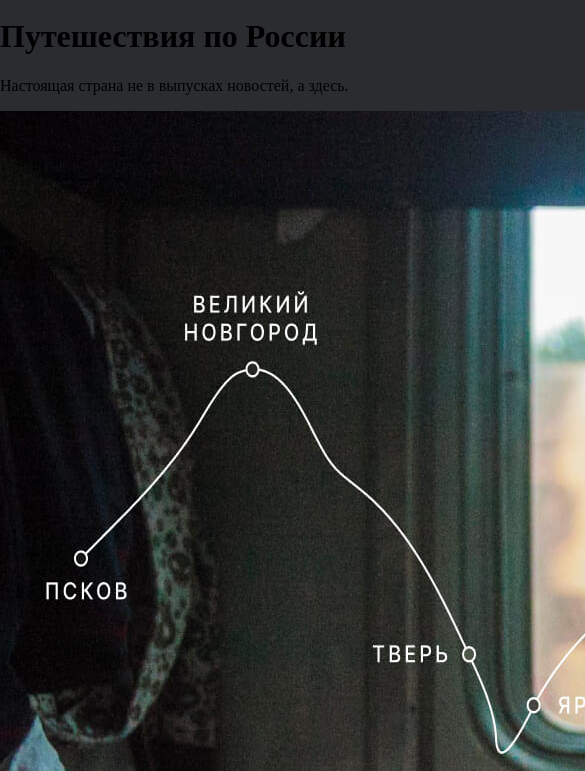
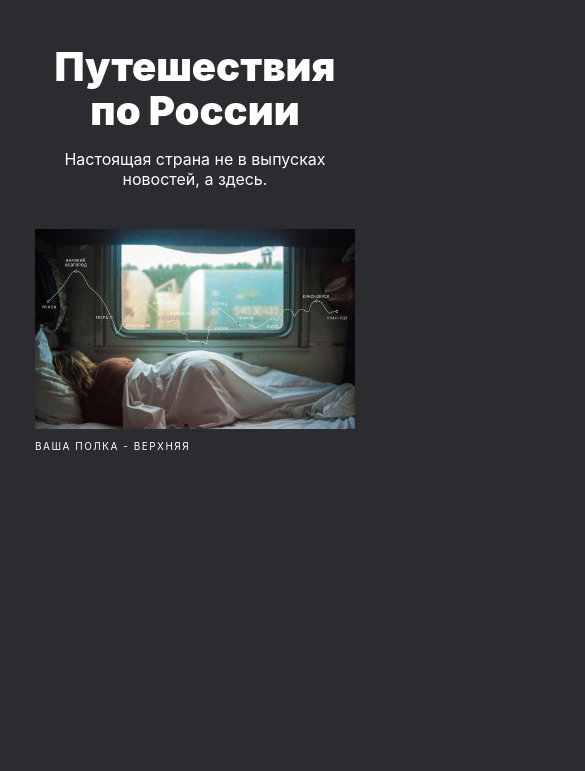
Before and after one commit to Hanemiyaaaa/project3, a plain HTML site: page index.html in a window 390 px wide. Shown: the part 73-844 px from the top of the page, 585 px wide, since content can reach past the window. Drawn offline with Linux system fonts and the light colour scheme; a web font is replaced by a local one.

Commit message:
Added lead

```diff
--- /dev/null
+++ b/blocks/lead/___title/lead__title.css
@@ -0,0 +1,22 @@
+.lead__title {
+    max-width: 720px;
+    max-height: 200px;
+    font-family: 'Inter';
+    font-style: normal;
+    font-weight: 900;
+    font-size: 96px;
+    line-height: 100px;
+    text-align: center;
+    color: #FFFFFF;
+    margin-bottom: 0;
+    margin-top: 0;
+}
+
+@media screen and (max-width: 767px) {
+    .lead__title {
+        line-height: 44px;
+        font-size: 40px;
+        max-width: 288px;
+        max-height: 88px;
+    }
+}
--- /dev/null
+++ b/blocks/lead/__caption/lead__caption.css
@@ -0,0 +1,12 @@
+.lead__caption {
+    width: 158px;
+    height: 14px;
+    font-family: 'Inter';
+    font-style: normal;
+    font-weight: 400;
+    font-size: 10px;
+    line-height: 14px;
+    letter-spacing: 1.5px;
+    color: #FFFFFF;
+    align-self: flex-start;
+}
--- /dev/null
+++ b/blocks/lead/__image/lead__image.css
@@ -0,0 +1,30 @@
+.lead__image {
+    max-width: 984px;
+    max-height: 615px;
+    margin-top: 64px;
+}
+
+
+@media screen and (max-width: 1279px) {
+    .lead__image {
+        max-width: 928px;
+        max-height: 580px;
+        margin-top: 56px;
+    }
+}
+
+@media screen and (max-width: 1023px) {
+    .lead__image {
+        max-width: 768px;
+        max-height: 480px;
+        margin-top: 56px;
+    }
+}
+
+@media screen and (max-width: 767px) {
+    .lead__image {
+        max-width: 320px;
+        max-height: 200px;
+        margin-top: 40px;
+    }
+}
--- /dev/null
+++ b/blocks/lead/__subtitle/lead__subtitle.css
@@ -0,0 +1,24 @@
+.lead__subtitle {
+    max-width: 640px;
+    max-height: 72px;
+    font-family: 'Inter';
+    font-style: normal;
+    font-weight: 400;
+    font-size: 30px;
+    line-height: 36px;
+    text-align: center;
+    color: #FFFFFF;
+    margin-top: 32px;
+    margin-bottom: 0;
+}
+
+
+@media screen and (max-width: 767px) {
+    .lead__subtitle {
+        max-width: 288px;
+        max-height: 40px;
+        line-height: 20px;
+        font-size: 16px;
+        margin-top: 16px;
+    }
+}
--- /dev/null
+++ b/blocks/lead/lead.css
@@ -0,0 +1,33 @@
+.lead {
+    display: flex;
+    max-width: 984px;
+    max-height: 1005px;
+    flex-direction: column;
+    align-items: center;
+    margin: 56px auto 0;
+}
+
+
+@media screen and (max-width: 1279px) {
+    .lead {
+        max-width: 928px;
+        max-height: 962px;
+        margin-top: 48px;
+    }
+}
+
+@media screen and (max-width: 1023px) {
+    .lead {
+        max-width: 768px;
+        max-height: 862px;
+        margin-top: 48px;
+    }
+}
+
+@media screen and (max-width: 767px) {
+    .lead {
+        max-width: 320px;
+        max-height: 406px;
+        margin-top: 48px;
+    }
+}
--- a/blocks/page/page.css
+++ b/blocks/page/page.css
@@ -3,3 +3,7 @@
     width: 100%;
     height: 100%;
 }
+@font-face {
+    font-family: 'Inter';
+    src: url('../../fonts/Inter/Inter.ttc');
+}
--- a/index.html
+++ b/index.html
@@ -18,7 +18,7 @@
     <main class="content">
       <section class="lead">
         <h1 class="lead__title">Путешествия по России</h1>
-        <p class="lead__subtitle">Настоящая страна не в выпусках новостей, а здесь.</p>
+        <h2 class="lead__subtitle">Настоящая страна не в выпусках новостей, а здесь.</h2>
         <img src="./images/lead-polka.jpg" alt="Упс, картинка не прогрузилась" class="lead__image">
         <p class="lead__caption">ВАША ПОЛКА - ВЕРХНЯЯ</p>
 </body>
--- a/pages/index.css
+++ b/pages/index.css
@@ -5,3 +5,8 @@
 @import url('../blocks/header/__logo/header__logo.css');
 @import url('../blocks/header/__lang/-link/header__lang-link.css');
 @import url('../blocks/header/__lang/-link/-active/header__lang-link-active.css');
+@import url('../blocks/lead/lead.css');
+@import url('../blocks/lead/___title/lead__title.css');
+@import url('../blocks/lead/__subtitle/lead__subtitle.css');
+@import url('../blocks/lead/__image/lead__image.css');
+@import url('../blocks/lead/__caption/lead__caption.css');
```
Also changed, not shown: 1 other file.
